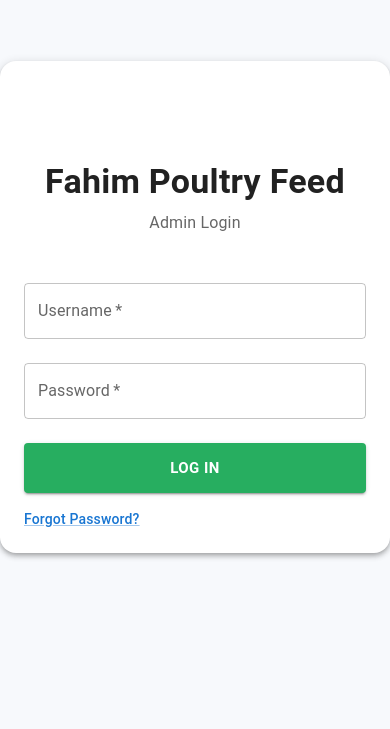
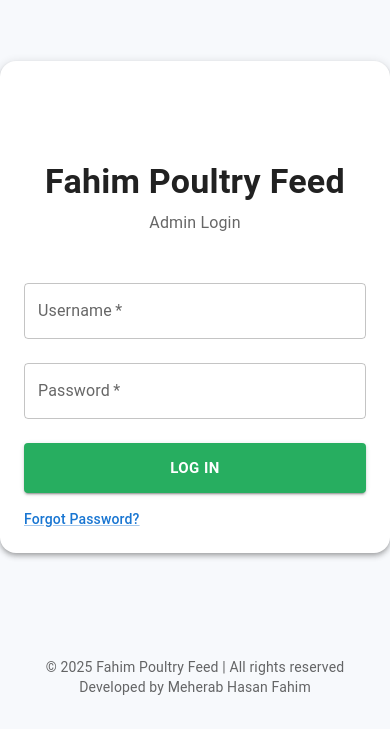
Before and after one commit to hasanxmeherab/Fahim-Poultry-Feed, a React (Vite) app in the folder Fahim-Poultry-Feed-Frontend/: page /login in a window 390 px wide. Shown: the part 115-844 px from the top of the page. Built offline with nearby package versions, Linux system fonts and the light colour scheme; some icons are missing.

Commit message:
Improve footer and add credits to login page
Updated the App footer for better responsive padding and layout. Added a new credits box with copyright and developer info to the LoginPage, positioned at the bottom.

```diff
--- a/Fahim-Poultry-Feed-Frontend/src/App.jsx
+++ b/Fahim-Poultry-Feed-Frontend/src/App.jsx
@@ -148,16 +148,18 @@ const Footer = () => {
         <Box
             component="footer"
             sx={{
-                mt: 4,
                 py: 2,
-                px: 2,
+                // ADD responsive horizontal padding
+                px: { xs: 2, md: '15%' },
                 borderTop: '1px solid #e0e0e0',
                 bgcolor: '#f7f9fc',
                 display: 'flex',
-                justifyContent: 'center',
+                // CHANGE back to space-between
+                justifyContent: 'space-between',
                 alignItems: 'center',
                 flexWrap: 'wrap',
-                gap: 2
+                gap: 2,
+                flexShrink: 0
             }}
         >
             <Typography variant="body2" color="text.secondary">
--- a/Fahim-Poultry-Feed-Frontend/src/pages/LoginPage.jsx
+++ b/Fahim-Poultry-Feed-Frontend/src/pages/LoginPage.jsx
@@ -4,7 +4,7 @@ import ForgotPasswordModal from '../components/ForgotPasswordModal';
 
 // MUI Imports
 import { Box, Paper, Typography, TextField, Button, Link } from '@mui/material';
-import BoltIcon from '@mui/icons-material/Bolt'; // A suitable icon from MUI
+import BoltIcon from '@mui/icons-material/Bolt';
 
 const LoginPage = () => {
   const [formData, setFormData] = useState({ username: '', password: '' });
@@ -40,7 +40,8 @@ const LoginPage = () => {
           justifyContent: 'center',
           alignItems: 'center',
           minHeight: '100vh',
-          bgcolor: '#f7f9fc'
+          bgcolor: '#f7f9fc',
+          position: 'relative' // Needed for absolute positioning of the text
         }}
       >
         <Paper
@@ -63,7 +64,7 @@ const LoginPage = () => {
               display: 'flex',
               justifyContent: 'center',
               alignItems: 'center',
-              bgcolor: 'primary.lightest', // Using theme colors
+              bgcolor: 'primary.lightest',
               color: 'primary.main'
             }}
           >
@@ -121,6 +122,24 @@ const LoginPage = () => {
             </Link>
           </Box>
         </Paper>
+
+        {/* --- ADDED THIS NEW BOX FOR THE TEXT --- */}
+        <Box
+          sx={{
+            position: 'absolute',
+            bottom: '2rem', // Positioned 2rem from the bottom
+            width: '100%',
+            textAlign: 'center',
+          }}
+        >
+          <Typography variant="body2" color="text.secondary">
+            © 2025 Fahim Poultry Feed | All rights reserved
+          </Typography>
+          <Typography variant="body2" color="text.secondary">
+            Developed by Meherab Hasan Fahim
+          </Typography>
+        </Box>
+
       </Box>
     </>
   );
```
